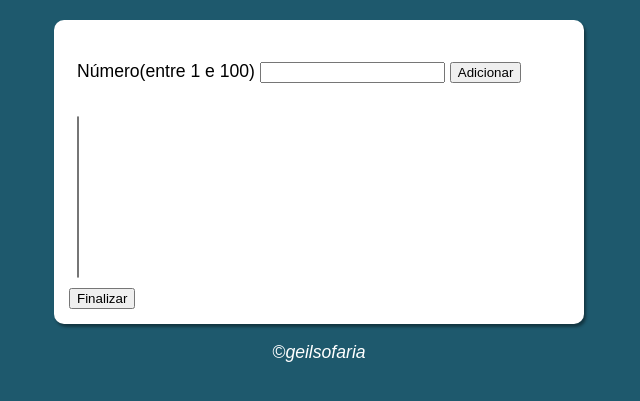
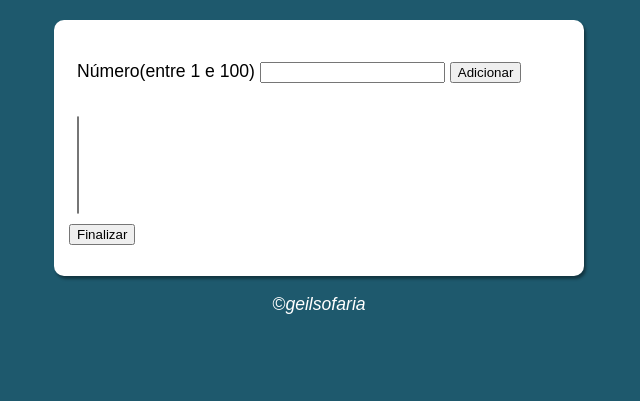
Before and after one commit to GeilsoFaria/Javascript, a plain HTML site: page exercicios/ex005/index.html in a window 1280 px wide. Shown: the part 67-468 px from the top of the page, without its empty margins (321-961 px from the left). Drawn offline with Linux system fonts and the light colour scheme.

Commit message:
atualizei select

```diff
--- a/exercicios/ex005/index.html
+++ b/exercicios/ex005/index.html
@@ -21,11 +21,16 @@
             </form>
         </div>
         <div id="idResposta">
-            <select name="valores" id="selTab" size="10">
+            <select name="valores" id="selTab" size="6">
 
             </select>
         </div>
         <input type="button" value="Finalizar" onclick="analisarNumero()">
+
+        <div id="divAnalisar">
+
+
+        </div>
 
     </section>
     <footer>
```
